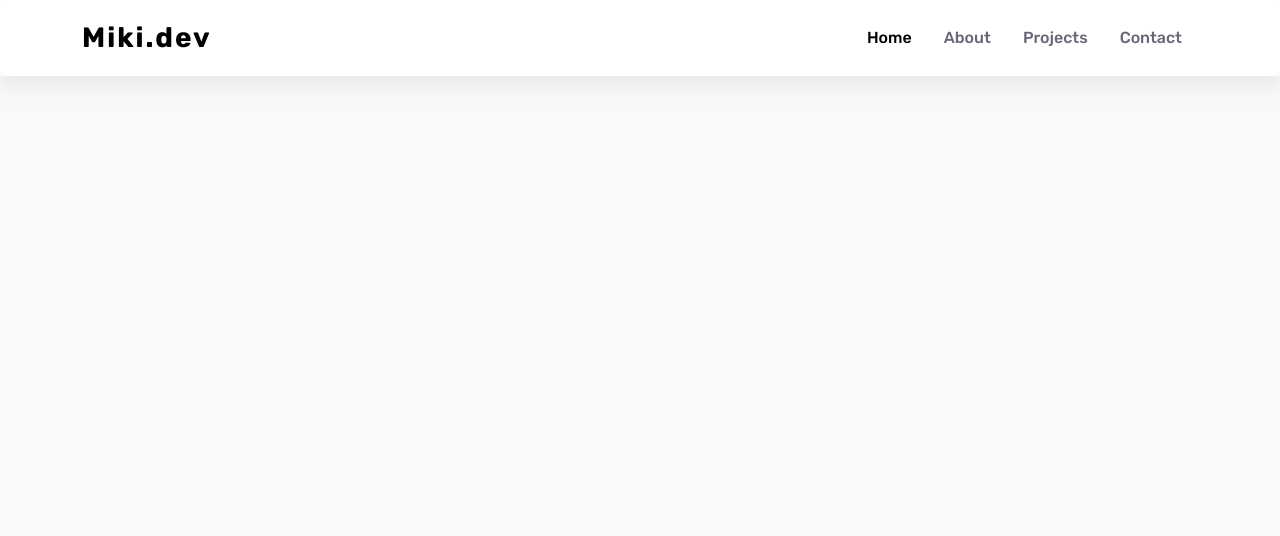
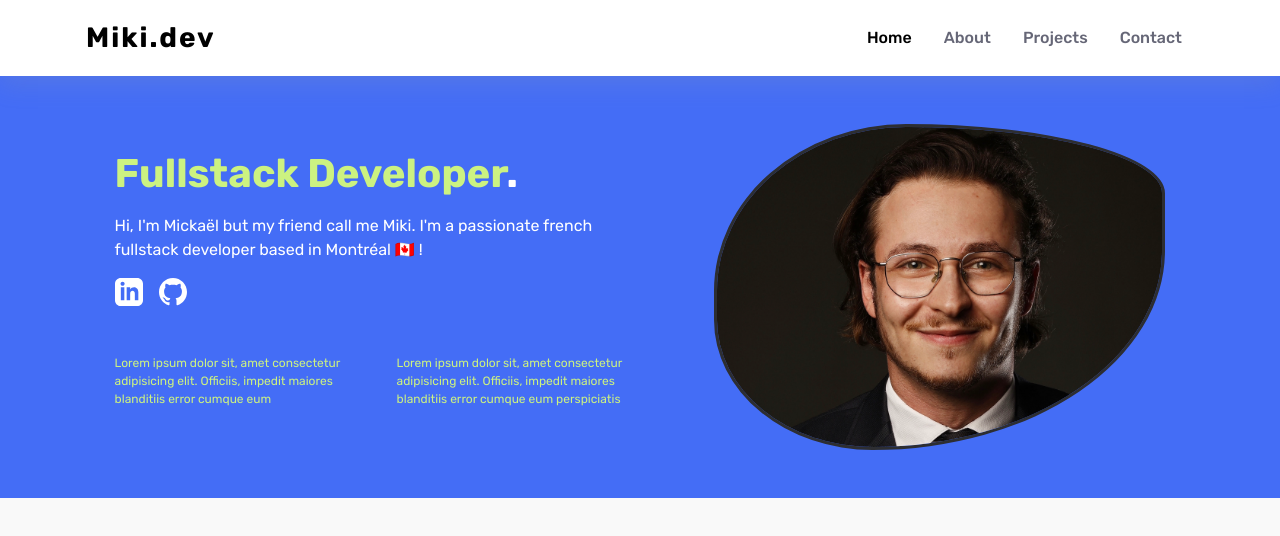
Before and after one commit to MendosDV/mon-portfolio, a Vue app: page / in a window 1280 px wide. Shown: the top 536 px of the page. Built offline with nearby package versions, Linux system fonts and the light colour scheme.

Commit message:
Title - Image - Description done

```diff
--- a/src/App.vue
+++ b/src/App.vue
@@ -1,18 +1,15 @@
 <template>
   <NavbarApp />
-  <div class="container">
-    <h1 class="fw-bold text-center mt-4">Hello World</h1>
-  </div>
+  <BannerApp />
 </template>
 
 <script>
 import NavbarApp from './components/NavbarApp.vue'
+import BannerApp from './components/Home/BannerApp.vue'
 
 export default {
   name: 'App',
-  components: {
-    NavbarApp,
-  }
+  components: { NavbarApp, BannerApp },
 }
 </script>
 
--- a/src/assets/main.css
+++ b/src/assets/main.css
@@ -1,3 +1,7 @@
 body {
   background-color: #F9F9F9;
 }
+
+.green-color {
+  color: #CCF281;
+}
--- /dev/null
+++ b/src/components/Home/AvatarProfile.vue
@@ -0,0 +1,44 @@
+<template>
+  <div class="col-xs-4 col-sm-5 col-md-5 col-lg-5 col-xl-5 m-auto order-sm-2">
+    <img src="/portrait.jpg" alt="mickael-photo" class="img-fluid myself-img">
+  </div>
+</template>
+
+<script>
+export default {
+  name: 'AvatarProfile',
+}
+</script>
+
+<style>
+  .myself-img {
+    -webkit-animation: morph 8s ease-in-out infinite;
+    background-image: url('/public/portrait.jpg');
+    background-position: 50%;
+    background-repeat: no-repeat;
+    background-size: cover;
+    border: 3px solid #2d2e32;
+    border-radius: 60% 40% 30% 70%/60% 30% 70% 40%;
+    position: relative;
+    transition: all 1s ease-in-out;
+    animation: morph 8s ease-in-out infinite, borderMovement 8s ease-in-out infinite;
+  }
+
+  .myself-img:hover {
+    -webkit-filter: blur(4px); /* Chrome, Safari, Opera */
+    filter: blur(4px);
+    cursor: pointer;
+  }
+
+  @keyframes borderMovement {
+    0% {
+      border-radius: 60% 40% 30% 70%/60% 30% 70% 40%;
+    }
+    50% {
+      border-radius: 40% 60% 70% 30%/50% 20% 60% 40%;
+    }
+    100% {
+      border-radius: 60% 40% 30% 70%/60% 30% 70% 40%;
+    }
+  }
+</style>
--- /dev/null
+++ b/src/components/Home/BannerApp.vue
@@ -0,0 +1,40 @@
+<template>
+  <div class="banner">
+    <div class="container">
+      <div class="banner-content p-3 py-md-5 m-auto d-flex flex-column flex-sm-row gap-4">
+        <AvatarProfile/>
+        <div class="m-auto order-sm-1 col-md-6">
+          <h1 class="fw-bolder green-color mb-3">Fullstack Developer<span class="text-white fw-white">.</span></h1>
+          <p class="text-white mb-3">Hi, I'm Mickaël but my friend call me Miki. I'm a passionate french fullstack developer based in Montréal 🇨🇦 !</p>
+          <div class="d-flex gap-3 mb-5">
+            <svg xmlns="http://www.w3.org/2000/svg" style="fill:white" width="28" height="28" viewBox="0 0 24 24"><path d="M19 0h-14c-2.761 0-5 2.239-5 5v14c0 2.761 2.239 5 5 5h14c2.762 0 5-2.239 5-5v-14c0-2.761-2.238-5-5-5zm-11 19h-3v-11h3v11zm-1.5-12.268c-.966 0-1.75-.79-1.75-1.764s.784-1.764 1.75-1.764 1.75.79 1.75 1.764-.783 1.764-1.75 1.764zm13.5 12.268h-3v-5.604c0-3.368-4-3.113-4 0v5.604h-3v-11h3v1.765c1.396-2.586 7-2.777 7 2.476v6.759z"/></svg>
+            <svg xmlns="http://www.w3.org/2000/svg" style="fill:white" width="28" height="28" viewBox="0 0 24 24"><path d="M12 0c-6.626 0-12 5.373-12 12 0 5.302 3.438 9.8 8.207 11.387.599.111.793-.261.793-.577v-2.234c-3.338.726-4.033-1.416-4.033-1.416-.546-1.387-1.333-1.756-1.333-1.756-1.089-.745.083-.729.083-.729 1.205.084 1.839 1.237 1.839 1.237 1.07 1.834 2.807 1.304 3.492.997.107-.775.418-1.305.762-1.604-2.665-.305-5.467-1.334-5.467-5.931 0-1.311.469-2.381 1.236-3.221-.124-.303-.535-1.524.117-3.176 0 0 1.008-.322 3.301 1.23.957-.266 1.983-.399 3.003-.404 1.02.005 2.047.138 3.006.404 2.291-1.552 3.297-1.23 3.297-1.23.653 1.653.242 2.874.118 3.176.77.84 1.235 1.911 1.235 3.221 0 4.609-2.807 5.624-5.479 5.921.43.372.823 1.102.823 2.222v3.293c0 .319.192.694.801.576 4.765-1.589 8.199-6.086 8.199-11.386 0-6.627-5.373-12-12-12z"/></svg>
+          </div>
+          <div class="mt-5 d-flex justify-content-center align-items-center gap-5 green-color small-text mb-0">
+            <p>Lorem ipsum dolor sit, amet consectetur adipisicing elit. Officiis, impedit maiores blanditiis error cumque eum </p>
+            <p>Lorem ipsum dolor sit, amet consectetur adipisicing elit. Officiis, impedit maiores blanditiis error cumque eum perspiciatis</p>
+          </div>
+        </div>
+      </div>
+    </div>
+  </div>
+</template>
+
+<script>
+import AvatarProfile from './AvatarProfile.vue'
+
+export default {
+  name: 'BannerApp',
+  components: { AvatarProfile },
+}
+</script>
+
+<style lang="scss">
+.banner {
+  background-color: #446DF6;
+
+  .small-text {
+    font-size: 12px;
+  }
+}
+</style>
--- a/src/components/NavbarApp.vue
+++ b/src/components/NavbarApp.vue
@@ -1,7 +1,8 @@
 <template>
-  <nav class="navbar navbar-expand-lg fixed-top bg-white nav-shadow rounded-1 p-3">
+  <!-- Régler le problème de fixed-top -->
+  <nav class="navbar navbar-expand-lg  bg-white nav-shadow py-3">
     <div class="container">
-      <h3 class="navbar-brand fw-bolder m-0 fs-3">Miki.dev</h3>
+      <h3 class="logo navbar-brand fw-bolder m-0 fs-3">Miki.dev</h3>
       <button class="navbar-toggler" type="button" data-bs-toggle="offcanvas" data-bs-target="#offcanvasNavbar" aria-controls="offcanvasNavbar">
         <span class="navbar-toggler-icon"></span>
       </button>
@@ -38,18 +39,22 @@ export default {
 </script>
 
 <style>
-  h3 {
+  .logo {
     letter-spacing: 2px;
     transition: all 0.3s;
+    margin: 0 -.25rem;
+    padding: 0 .25rem;
+    transition: color .5s ease-in-out, box-shadow .5s ease-in-out;
   }
 
-  h3:hover {
-    color: #F66844 !important;
+  .logo:hover {
+    box-shadow: inset 300px 0 0 0 #446DF6;
+    color: white !important;
     cursor: pointer;
   }
 
   .offcanvas-title {
-    border-bottom: 1px solid #F66844;
+    border-bottom: 1px solid #CCF281;
   }
 
   .nav-shadow {
@@ -85,7 +90,7 @@ export default {
       transform: translateX(-50%);
       width: 0%;
       height: 2px;
-      background-color: #F66844;
+      background-color: #CCF281;
       visibility: hidden;
       transition: 0.3s ease-in-out;
     }
```
Also changed, not shown: public/portrait.jpg (added).
